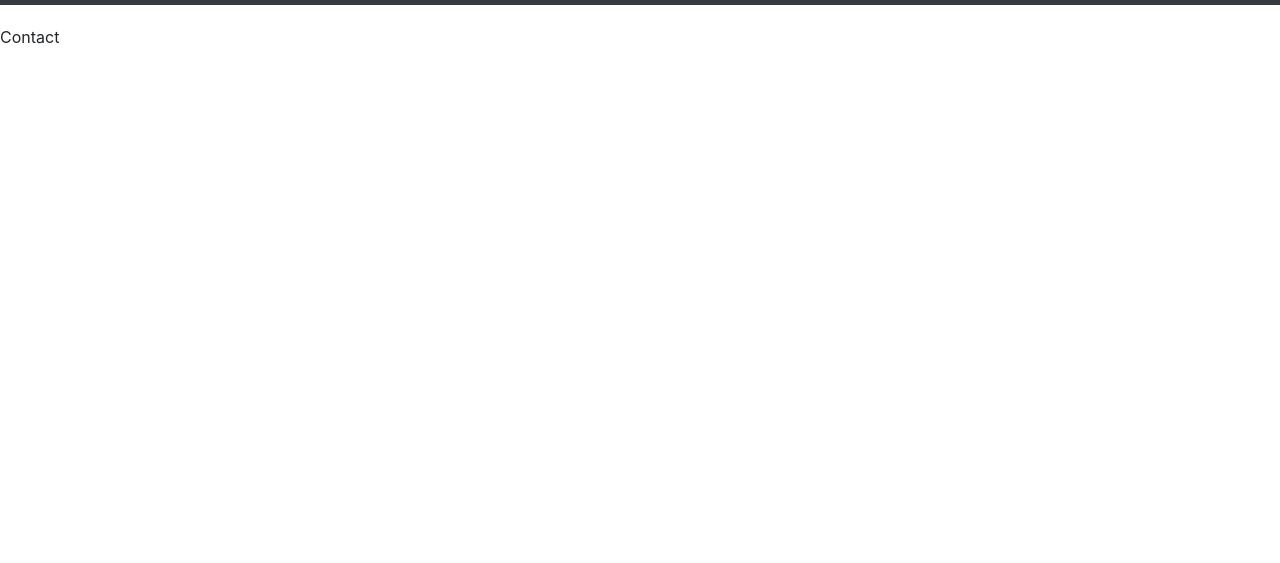
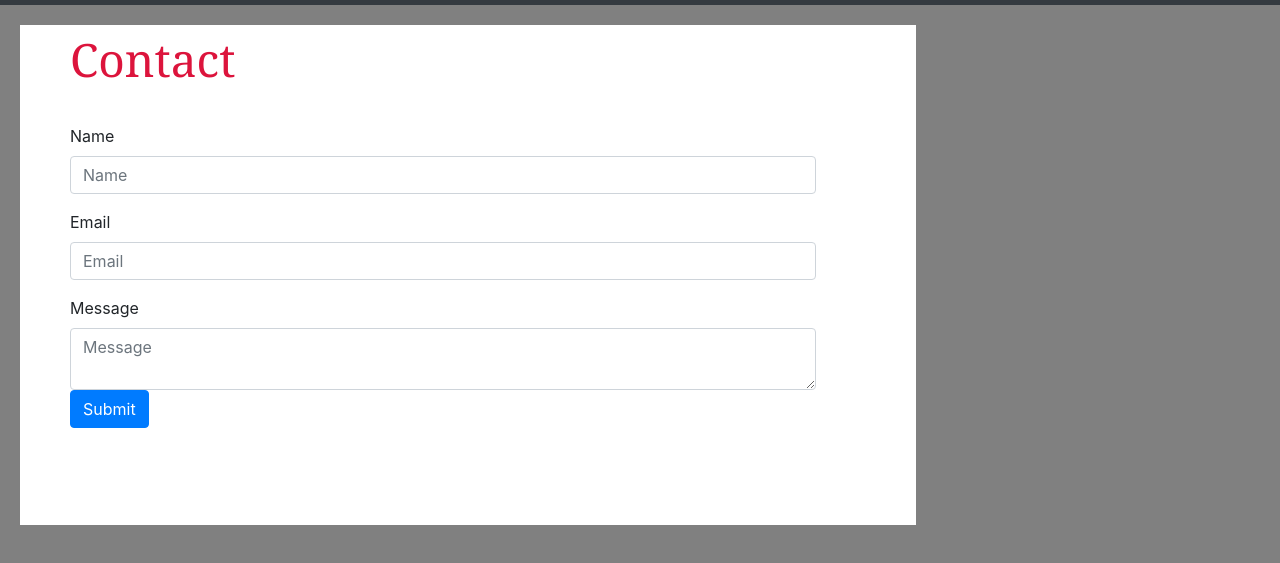
Before and after one commit to Oborendo/responsive-portfolio, a plain HTML site: page contact.html in a window 1280 px wide. Shown: the part 51-614 px from the top of the page. Drawn offline with nearby package versions, Linux system fonts and the light colour scheme.

Commit message:
Added a header, button, and input boxes to the contact page.

```diff
--- a/assets/contact.css
+++ b/assets/contact.css
@@ -7,10 +7,29 @@
     font-family: 'Times New Roman', Times, serif;
     font-size: 30px;
     float: left;
-    width: 86%;
+    width: 90%;
 }
 
 li {
     float: right;
     width: 45%;
 }
+
+section {
+    height: 500px;
+    width: 70%;
+    background-color: white;
+    margin-left: 20px;
+    padding: 0px 100px 0px 50px;
+}
+
+header {
+    color: crimson;
+    font-size: 46px;
+    font-family: Georgia, 'Times New Roman', Times, serif;
+    padding-bottom: 30px;
+}
+
+button {
+    margin-top: 20px;
+}
--- a/contact.html
+++ b/contact.html
@@ -7,7 +7,7 @@
     <meta name="viewport" content="width=device-width, initial-scale=1.0">
     <title>My Contact Spot</title>
 </head>
-<body>
+<body style="background-color: gray;">
     <nav class="navbar navbar-expand-lg navbar-dark bg-dark">
         <a class="navbar-brand">Seth Ocampo's Spot</a>
         <button class="navbar-toggler" data-toggle="collapse" data-target="#navbarSupportedContent" aria-controls="navbarSupportedContent" aria-expanded="false" aria-label="Toggle navigation">
@@ -28,9 +28,28 @@
           </ul>
         </div>
     </nav>
-    <header>
-        Contact
-    </header>
 
+    <section>
+        <header>
+            Contact
+        </header>
+
+        <label>Name</label>
+        <div class="input-group mb-3">
+            <input type="text" class="form-control" placeholder="Name" aria-label="Name" aria-describedby="basic-addon1">
+        </div>
+
+        <label>Email</label>
+        <div class="input-group mb-3">
+            <input type="text" class="form-control" placeholder="Email" aria-label="Email" aria-describedby="basic-addon1">
+        </div>
+
+        <label>Message</label>
+            <div class="input-group">
+                <textarea class="form-control" placeholder="Message" aria-label="Message"></textarea>
+            </div>
+
+        <button type="button" class="btn btn-primary">Submit</button>
+    </section>
 </body>
 </html>
```
